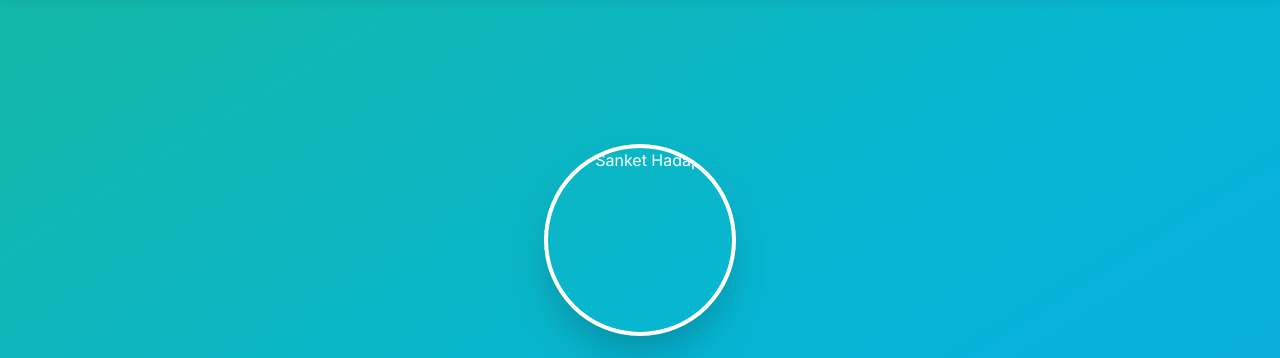
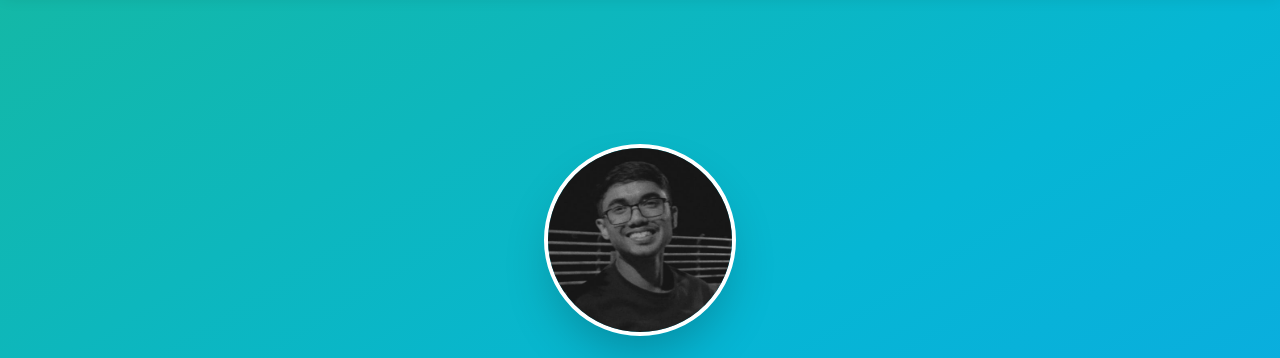
Before and after one commit to snapHH/Portfolio, a plain HTML site: page index.html in a window 1280 px wide. Shown: the part 70-428 px from the top of the page. Drawn offline with nearby package versions, Linux system fonts and the light colour scheme.

Commit message:
Update index.html

```diff
--- a/index.html
+++ b/index.html
@@ -128,7 +128,7 @@
     <section id="hero" class="min-h-screen flex items-center justify-center bg-gradient-to-br from-teal-500 via-cyan-500 to-sky-500 text-white initial-animation fade-in">
         <div class="container mx-auto px-6 text-center">
             <div class="max-w-3xl mx-auto">
-                <img src="./portfolio1/profile.jpg" alt="Sanket Hadap" class="w-40 h-40 md:w-48 md:h-48 rounded-full mx-auto mb-8 border-4 border-white shadow-2xl initial-animation slide-in-bottom" style="animation-delay: 0.2s;">
+                <img src="./profile.jpg" alt="Sanket Hadap" class="w-40 h-40 md:w-48 md:h-48 rounded-full mx-auto mb-8 border-4 border-white shadow-2xl initial-animation slide-in-bottom" style="animation-delay: 0.2s;">
                 <h1 class="text-5xl md:text-7xl font-extrabold mb-4 initial-animation slide-in-left" style="animation-delay: 0.4s;">Sanket Hadap</h1>
                 <p class="text-2xl md:text-3xl font-light mb-8 initial-animation slide-in-right" style="animation-delay: 0.6s;">Software Developer</p>
                 <div class="space-x-4 mb-12 initial-animation slide-in-bottom" style="animation-delay: 0.8s;">
```
